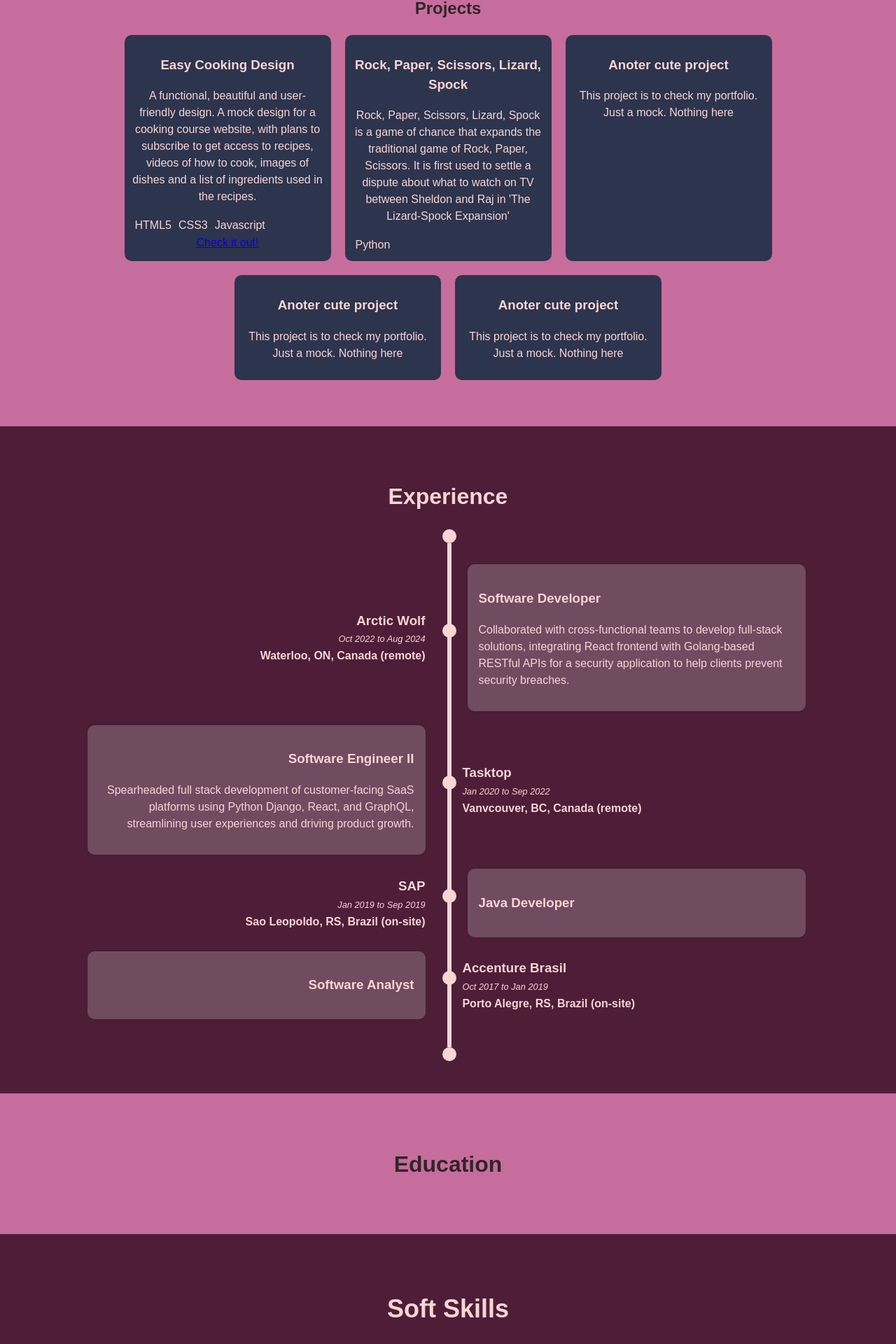
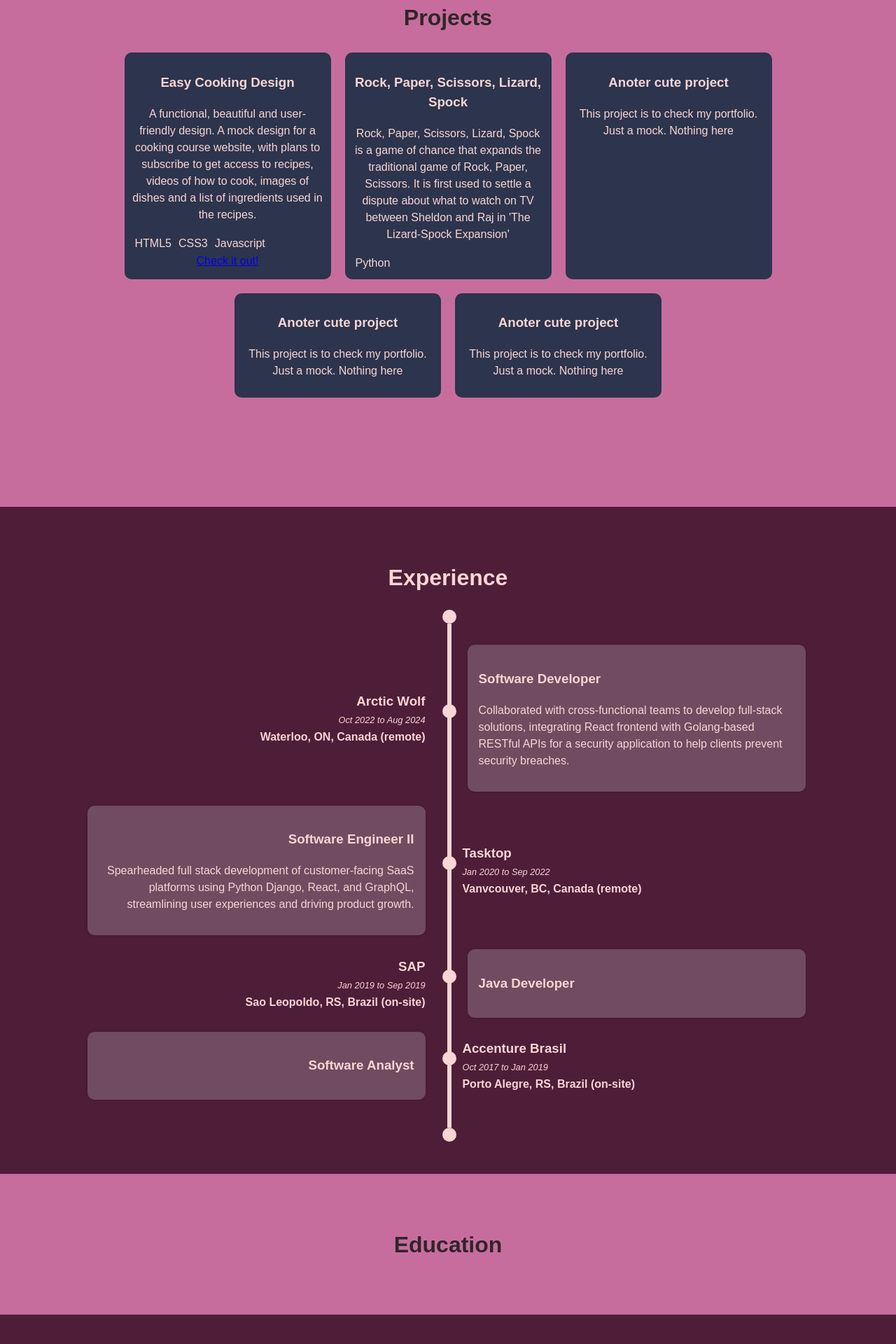
Before and after one commit to laislodi/portfolio, a React (Create React App) app: page / in a window 1280 px wide. Shown: the part 876-2796 px from the top of the page at 70% size. Built offline with nearby package versions, Linux system fonts and the light colour scheme.

Commit message:
Add links to section titles and adjust styles

```diff
--- a/src/components/Experience/Experience.css
+++ b/src/components/Experience/Experience.css
@@ -3,6 +3,12 @@
   flex-direction: column;
   align-items: center;
   position: relative;
+  min-height: 100vh;
+}
+
+#experience .title-link {
+  text-decoration: none;
+  color: var(--white);
 }
 
 #exp-max-width {
@@ -27,7 +33,6 @@
   margin: 0 auto;
   padding: 10px 0;
   background-color: var(--white);
-  /* max-height: 250px; */
 }
 
 #experience ul li .line {
--- a/src/components/Experience/Experience.jsx
+++ b/src/components/Experience/Experience.jsx
@@ -6,7 +6,9 @@ export default function Experience() {
 
   return (
     <section id="experience">
-      <h1 id="timeline">Experience</h1>
+      <a href="#experience" className="title-link">
+        <h1 id="timeline">Experience</h1>
+      </a>
       <div id="exp-max-width">
         <ul>
           {jobExperiences.map((experience, index) => (
--- a/src/components/Projects/Projects.css
+++ b/src/components/Projects/Projects.css
@@ -1,5 +1,11 @@
 #projects {
   position: relative;
+  min-height: 100vh;
+}
+
+#projects .title-link {
+  text-decoration: none;
+  color: var(--black)
 }
 
 #projects .project-list {
--- a/src/components/Projects/Projects.jsx
+++ b/src/components/Projects/Projects.jsx
@@ -7,7 +7,7 @@ export default function Projects() {
 
   return (
     <section id="projects">
-      <h2>Projects</h2>
+      <a href="#projects" className="title-link"><h1>Projects</h1></a>
       <a href="#" className="back-button">
         <span class="material-icons">
           keyboard_double_arrow_up
--- a/src/components/Skills/Skills.css
+++ b/src/components/Skills/Skills.css
@@ -3,6 +3,7 @@
   flex-direction: column;
   align-items: center;
   width: 100%;
+  min-height: 100vh;
   font-size: 1.5rem;
 }
 
@@ -10,6 +11,16 @@
   display: flex;
   flex-direction: column;
   align-items: center;
+}
+
+.solft-skill-title-link {
+  text-decoration: none;
+  color: var(--white);
+}
+
+.tech-skill-title-link {
+  text-decoration: none;
+  color: var(--back);
 }
 
 #soft-skills ul,
--- a/src/components/Skills/Skills.jsx
+++ b/src/components/Skills/Skills.jsx
@@ -1,13 +1,18 @@
 import { SKILLS } from "../../assets/data/data.js";
 import "./Skills.css";
 
-export default function SoftSkills(props) {
+export default function Skills(props) {
   const skills = props.typeOfSkill === "soft" ? SKILLS.soft : SKILLS.tech
+  const sectionId = props.typeOfSkill === "soft" ? "soft-skills" : "tech-skills";
+  const title = props.typeOfSkill === "soft" ? "Soft Skills" : "Tech Skills";
+  const titleLinkClass = props.typeOfSkill === "soft" ? "solft-skill-title-link" : "tech-skill-title-link";
 
   return (
-    <section id={props.typeOfSkill === "soft" ? "soft-skills" : "tech-skills"}>
+    <section id={sectionId}>
       <div className="max-width">
-        <h2>{props.typeOfSkill === "soft" ? "Soft" : "Tech"} Skills</h2>
+        <a href={"#".concat(sectionId)} className={titleLinkClass}>
+          <h1>{title}</h1>
+        </a>
         <ul>
           {skills.map(skill => (
             <li key={skill.title}>
```
